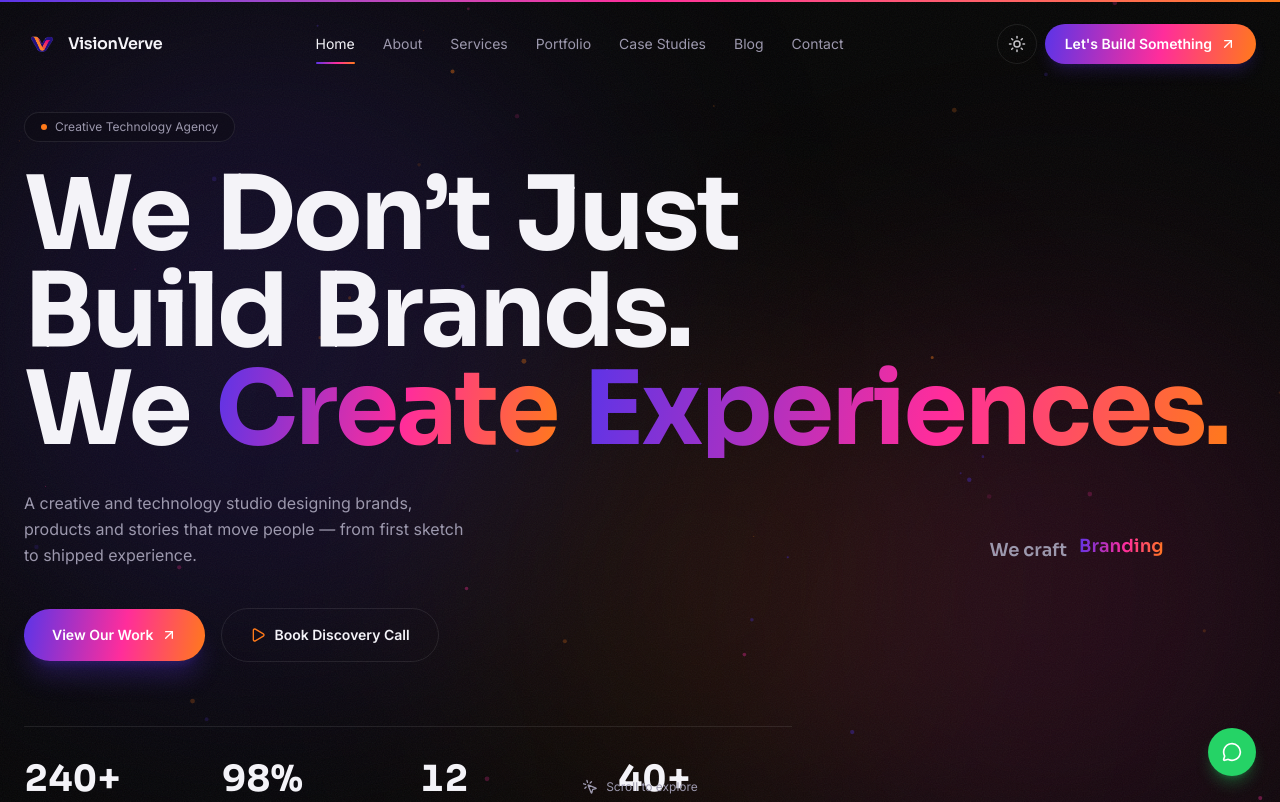
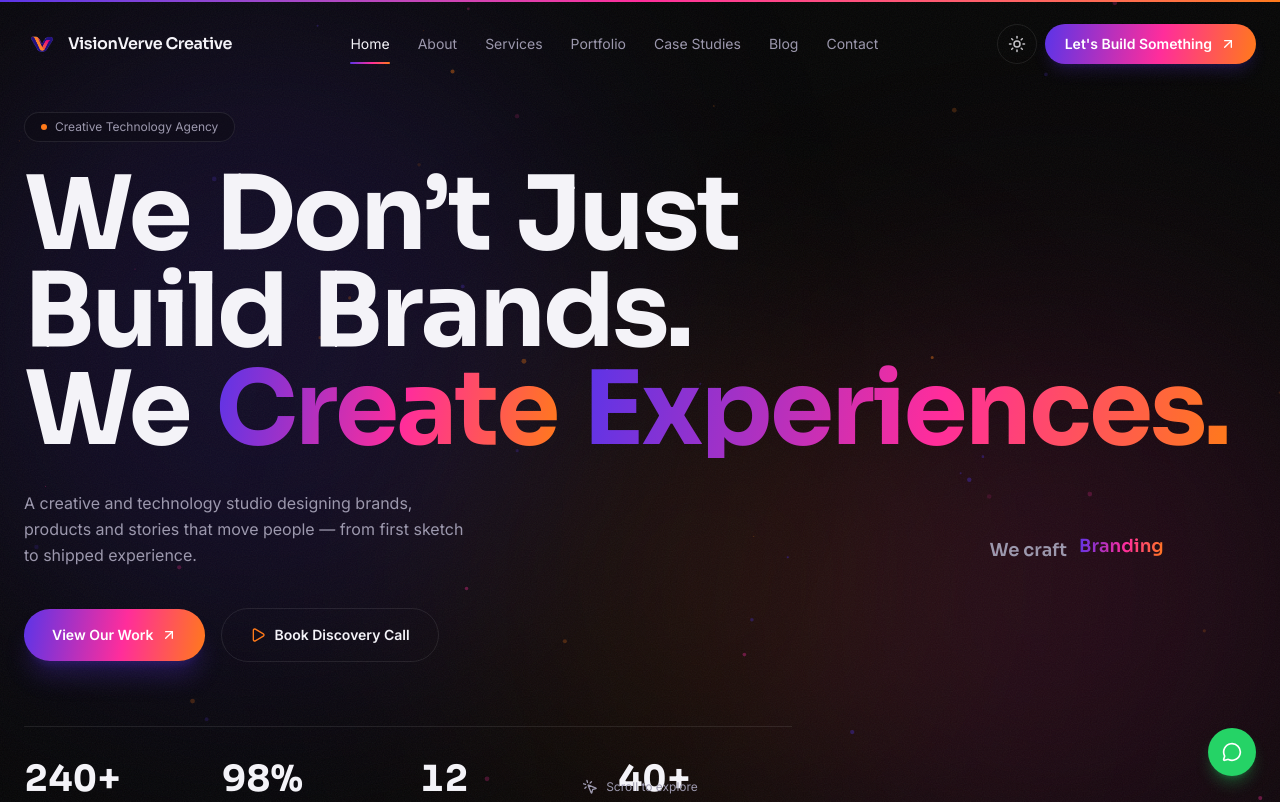
Before and after one commit to visionvervecreative/visionvervecreative-website, a Next.js app: page / in a window 1280 px wide. Shown: the top 802 px of the page. Built offline with nearby package versions, Linux system fonts and the light colour scheme.

Commit message:
feat: update site header branding to include "Creative" in name

```diff
--- a/components/site-header.tsx
+++ b/components/site-header.tsx
@@ -35,9 +35,8 @@ export function SiteHeader() {
   return (
     <header className="fixed inset-x-0 top-0 z-[100]">
       <div
-        className={`mx-auto flex max-w-7xl items-center justify-between px-4 transition-all duration-500 sm:px-6 ${
-          scrolled ? 'my-3 rounded-2xl py-2.5 glass' : 'my-4 py-2'
-        }`}
+        className={`mx-auto flex max-w-7xl items-center justify-between px-4 transition-all duration-500 sm:px-6 ${scrolled ? 'my-3 rounded-2xl py-2.5 glass' : 'my-4 py-2'
+          }`}
       >
         <Link href="/" className="flex items-center gap-2" aria-label="VisionVerve Creative home">
           <motion.span
@@ -48,7 +47,7 @@ export function SiteHeader() {
             <Image src="/logos/favicon.png" alt="" width={40} height={40} className="h-9 w-9 object-contain" />
           </motion.span>
           <span className="hidden font-display text-base font-semibold tracking-tight sm:inline">
-            VisionVerve
+            VisionVerve Creative
           </span>
         </Link>
 
@@ -59,9 +58,8 @@ export function SiteHeader() {
               <Link
                 key={link.href}
                 href={link.href}
-                className={`relative rounded-full px-3 py-2 text-sm transition-colors ${
-                  active ? 'text-foreground' : 'text-muted-foreground hover:text-foreground'
-                }`}
+                className={`relative rounded-full px-3 py-2 text-sm transition-colors ${active ? 'text-foreground' : 'text-muted-foreground hover:text-foreground'
+                  }`}
               >
                 {link.label}
                 {active && (
@@ -127,9 +125,8 @@ export function SiteHeader() {
                   <Link
                     href={link.href}
                     onClick={() => setOpen(false)}
-                    className={`font-display text-3xl font-semibold tracking-tight ${
-                      isActive(link.href) ? 'text-gradient' : ''
-                    }`}
+                    className={`font-display text-3xl font-semibold tracking-tight ${isActive(link.href) ? 'text-gradient' : ''
+                      }`}
                   >
                     {link.label}
                   </Link>
```
